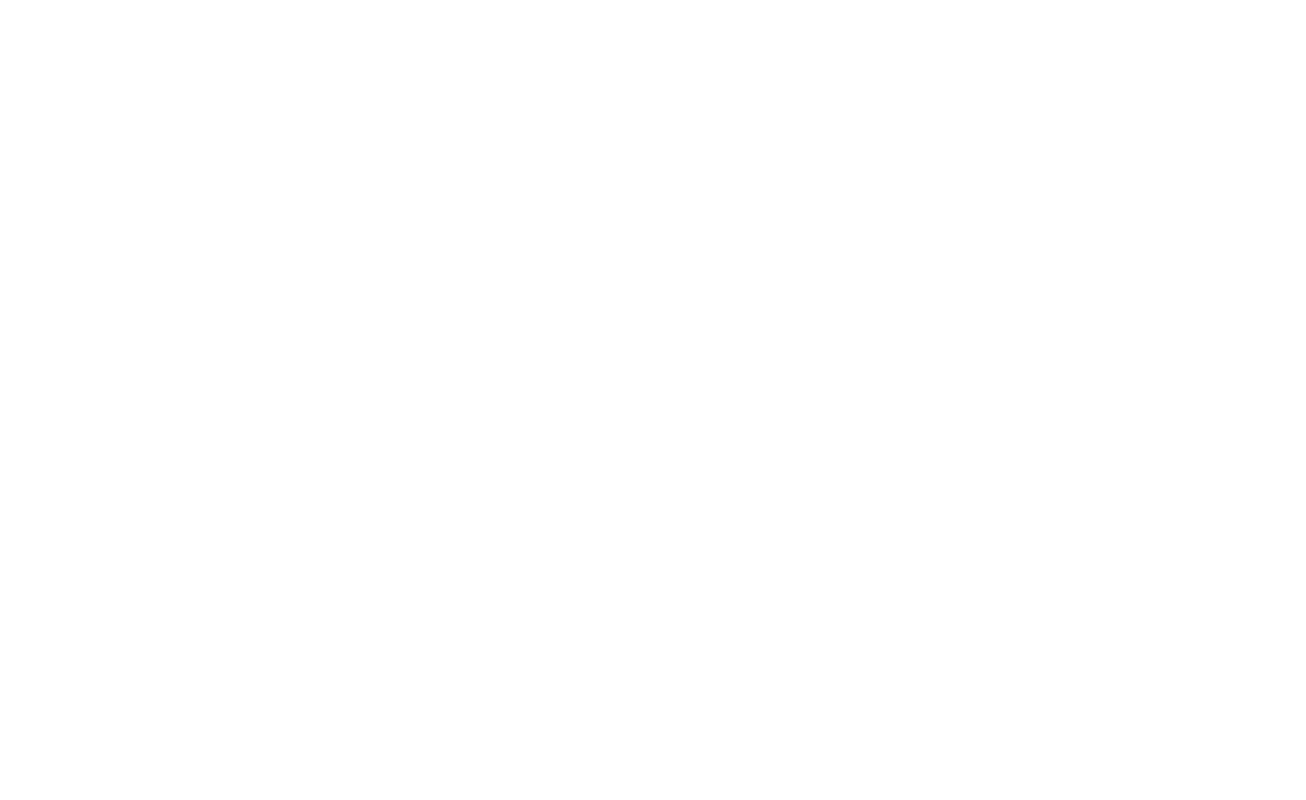
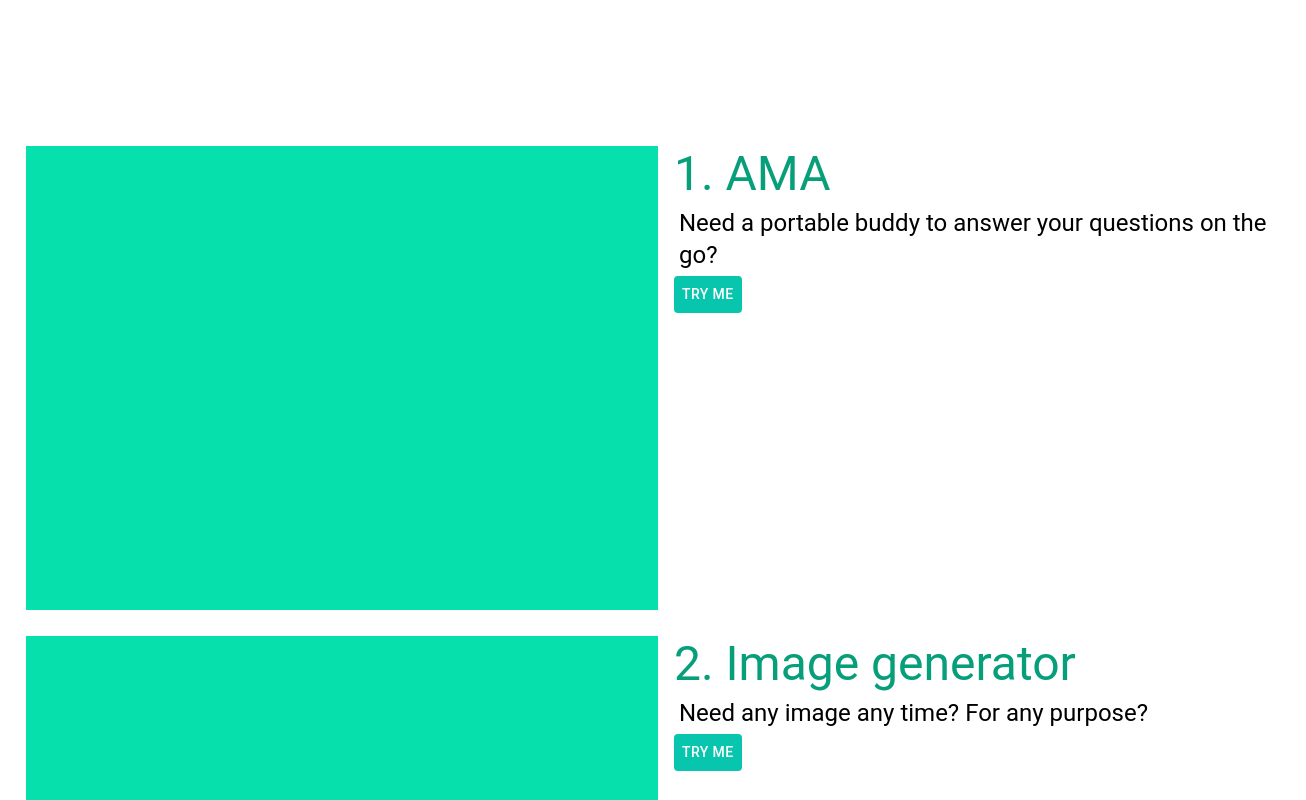
Before and after one commit to DemonDia/ama-gpt, a React (Create React App) app: page / in a window 1280 px wide. Shown: the part 680-1480 px from the top of the page, 1306 px wide, since content can reach past the window. Built offline with nearby package versions, Linux system fonts and the light colour scheme.

Commit message:
feat: landing page component

```diff
--- /dev/null
+++ b/src/components/landing/KeyFeature.js
@@ -0,0 +1,64 @@
+import React from "react";
+import { Typography, Box, Button, Grid } from "@mui/material";
+import { Link } from "react-router-dom";
+function KeyFeature({ image, title, description, redirect, id }) {
+    return (
+        <Grid
+            container
+            spacing={2}
+            id={id}
+            sx={{ display: "flex", height: "60vh", margin: "10px" }}
+        >
+            <Grid item xs={12} md={6}>
+                <Box
+                    sx={{
+                        width: "100%",
+                        minHeight: "400px",
+                        height: "100%",
+                        background: image?`url(${image})`:"#05E0AC",
+                        margin: "auto",
+                    }}
+                >
+                </Box>
+            </Grid>
+            <Grid
+                item
+                xs={12}
+                md={6}
+                sx={{ display: "block", alignItems: "left" }}
+            >
+                <Typography
+                    textAlign={"left"}
+                    variant="h3"
+                    sx={{ color: "#079E7A" }}
+                >
+                    {title}
+                </Typography>
+                <Typography
+                    textAlign={"left"}
+                    variant="h5"
+                    sx={{ margin: "5px " }}
+                >
+                    {description}
+                </Typography>
+
+                <Link to={redirect}>
+                    <Button
+                        sx={{
+                            float: "left",
+                            color: "white",
+                            background: "#08C5AE",
+                            "&:hover": {
+                                background: "#089786",
+                            },
+                        }}
+                    >
+                        Try Me
+                    </Button>
+                </Link>
+            </Grid>
+        </Grid>
+    );
+}
+
+export default KeyFeature;
--- a/src/pages/LandingPage.js
+++ b/src/pages/LandingPage.js
@@ -3,7 +3,26 @@ import logo from "../pictures/AMAGPT copy.png";
 import leftCharacter from "../pictures/Hayate_Stamp.png";
 import rightCharacter from "../pictures/kokoasama.png";
 import { Typography, Box } from "@mui/material";
+import KeyFeature from "../components/landing/KeyFeature";
+
 function LandingPage() {
+    const keyFeatures = [
+        {
+            title: "AMA",
+            description:
+                "Need a portable buddy to answer your questions on the go?",
+            redirect: "/ama",
+            id: "#ama",
+            image: "",
+        },
+        {
+            title: "Image generator",
+            description: "Need any image any time? For any purpose?",
+            redirect: "/image-generator",
+            id: "#image-generator",
+            image: "",
+        },
+    ];
     return (
         <Box
             sx={{
@@ -38,6 +57,19 @@ function LandingPage() {
                     Try us for free today!
                 </Typography>
             </Box>
+            {keyFeatures.map((item, index) => {
+                const { title, description, redirect, id, image } = item;
+                const titleDisplay = index + 1 + ". " + title;
+                return (
+                    <KeyFeature
+                        title={titleDisplay}
+                        description={description}
+                        redirect={redirect}
+                        id={id}
+                        image={image}
+                    />
+                );
+            })}
         </Box>
     );
 }
```
